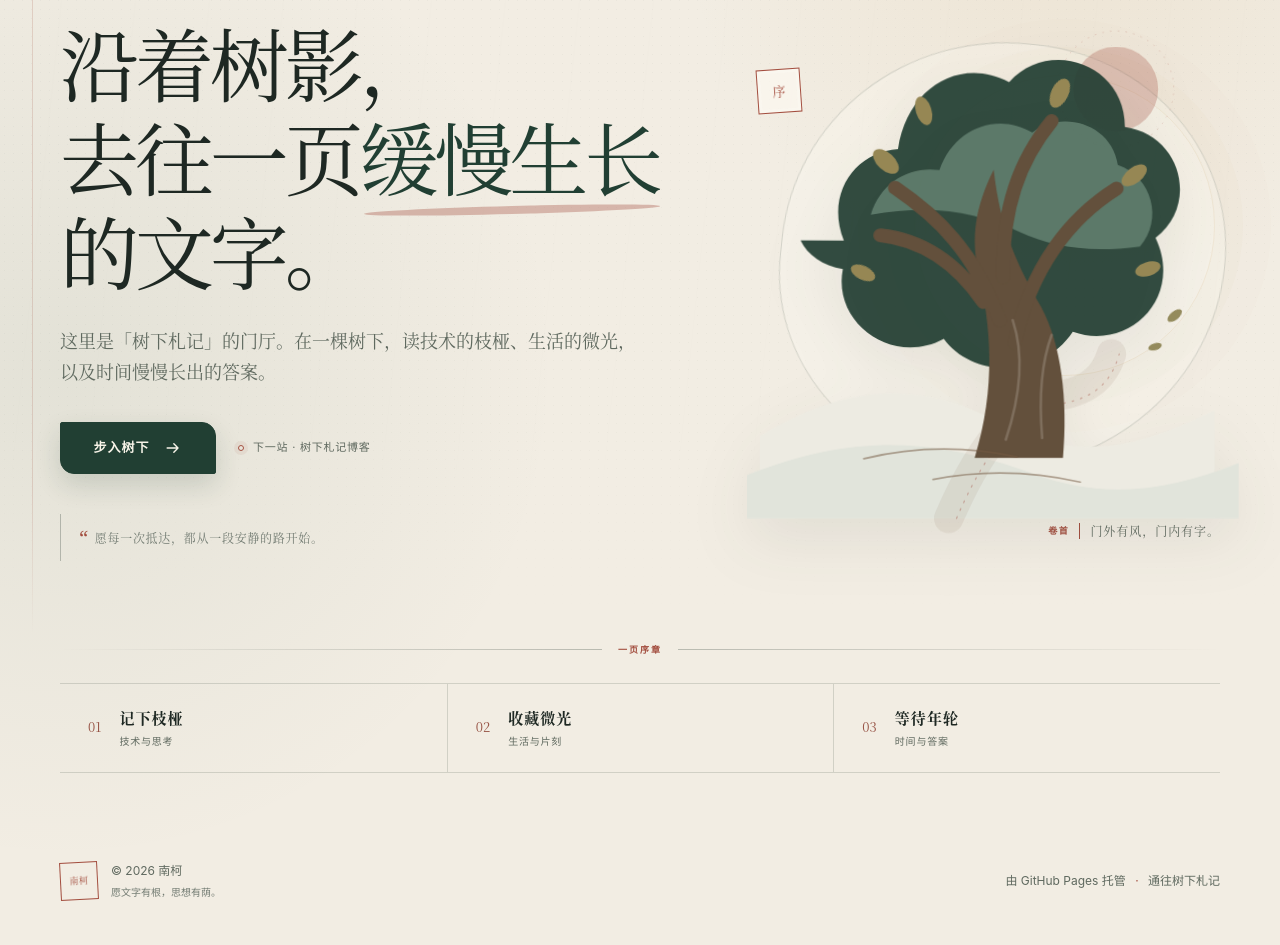
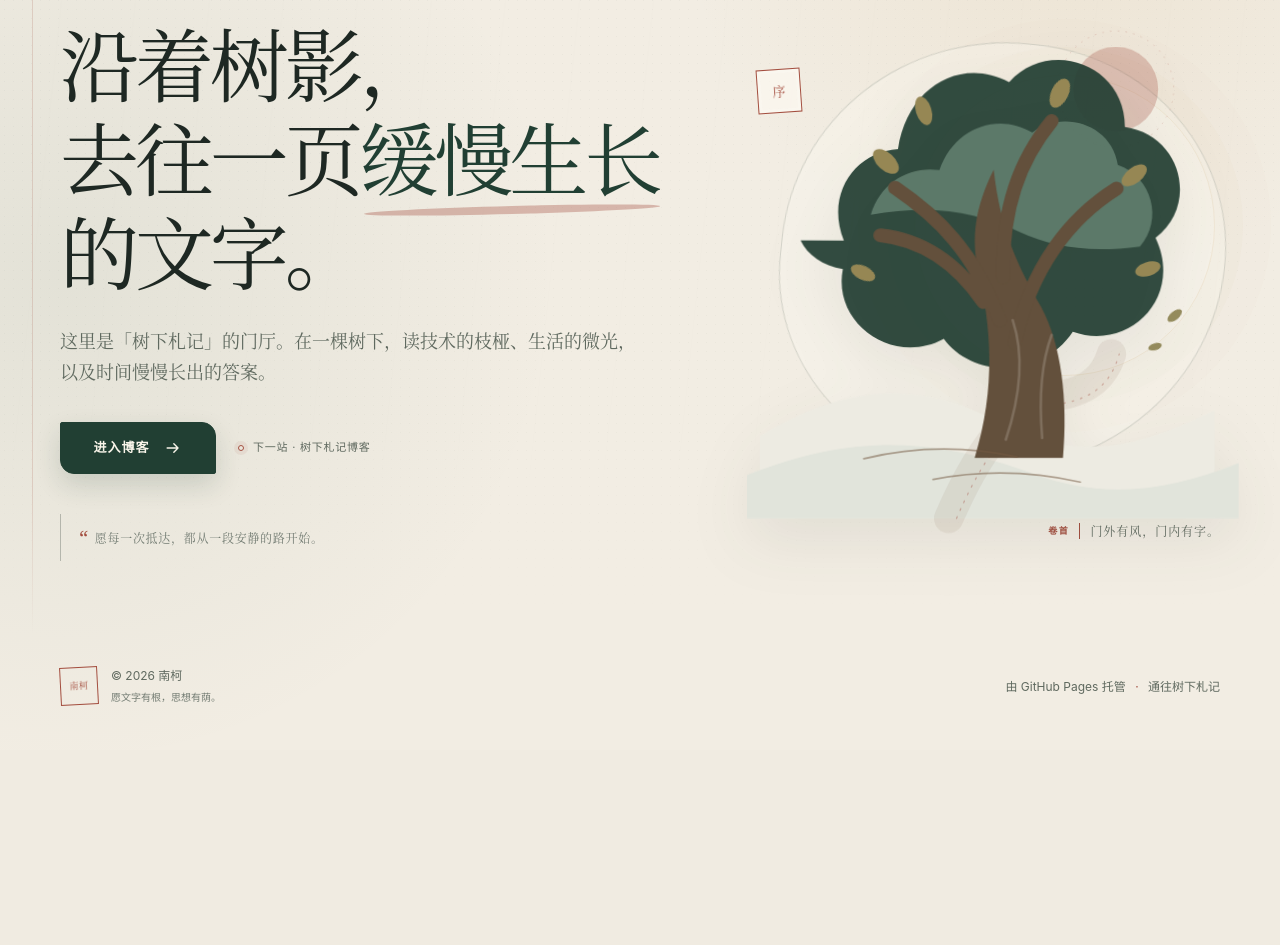
Before and after one commit to lis0105/lis0105.github.io, a PHP site: page / in a window 1280 px wide. Shown: the part 166-1111 px from the top of the page. After the commit the page ends 872 px from the top, so only its background shows below. Run offline with PHP 8.4, Linux system fonts and the light colour scheme.

Commit message:
fix: simplify gateway copy

```diff
--- a/assets/gateway.css
+++ b/assets/gateway.css
@@ -538,64 +538,6 @@ main,
 }
 @keyframes sun-ring { to { transform: rotate(360deg); } }
 
-.threshold {
-  padding: 8px 0 56px;
-}
-
-.threshold-rule {
-  display: grid;
-  grid-template-columns: 1fr auto 1fr;
-  align-items: center;
-  gap: 16px;
-  color: var(--vermilion);
-  font-size: 9px;
-  font-weight: 750;
-  letter-spacing: .22em;
-}
-.threshold-rule::before,
-.threshold-rule::after {
-  height: 1px;
-  content: "";
-  background: linear-gradient(90deg, transparent, var(--line-strong));
-}
-.threshold-rule::after { background: linear-gradient(90deg, var(--line-strong), transparent); }
-
-.threshold-items {
-  display: grid;
-  grid-template-columns: repeat(3, minmax(0, 1fr));
-  margin-top: 25px;
-  border-top: 1px solid var(--line);
-  border-bottom: 1px solid var(--line);
-}
-.threshold-items p {
-  display: flex;
-  align-items: center;
-  gap: 18px;
-  margin: 0;
-  padding: 21px 28px;
-}
-.threshold-items p + p { border-left: 1px solid var(--line); }
-.threshold-items b {
-  color: color-mix(in srgb, var(--vermilion) 82%, var(--muted));
-  font-family: var(--serif);
-  font-size: 13px;
-  font-weight: 500;
-}
-.threshold-items span { display: grid; }
-.threshold-items strong {
-  color: var(--ink);
-  font-family: var(--serif);
-  font-size: 15px;
-  font-weight: 580;
-  letter-spacing: .07em;
-}
-.threshold-items small {
-  margin-top: 2px;
-  color: var(--muted);
-  font-size: 10px;
-  letter-spacing: .08em;
-}
-
 .site-footer {
   display: flex;
   align-items: center;
@@ -702,10 +644,6 @@ main,
   .lead { margin-top: 24px; }
   .quiet-note { margin-top: 30px; }
   .gateway-tree { width: min(92vw, 430px); }
-  .threshold { padding-bottom: 38px; }
-  .threshold-items { grid-template-columns: 1fr; }
-  .threshold-items p { padding: 17px 12px; }
-  .threshold-items p + p { border-top: 1px solid var(--line); border-left: 0; }
   .site-footer { flex-direction: column; align-items: flex-start; padding-top: 22px; }
 }
 
--- a/index.html
+++ b/index.html
@@ -54,7 +54,7 @@
 
         <div class="gateway-actions">
           <a class="enter-button" data-enter href="http://37246c0e81.qicp.vip/" referrerpolicy="no-referrer">
-            <span>步入树下</span>
+            <span>进入博客</span>
             <svg viewBox="0 0 24 24" aria-hidden="true">
               <path d="M5 12h13m-5-5 5 5-5 5"/>
             </svg>
@@ -101,14 +101,6 @@
       </figure>
     </section>
 
-    <section class="threshold" aria-label="关于树下札记">
-      <div class="threshold-rule"><span>一页序章</span></div>
-      <div class="threshold-items">
-        <p><b>01</b><span><strong>记下枝桠</strong><small>技术与思考</small></span></p>
-        <p><b>02</b><span><strong>收藏微光</strong><small>生活与片刻</small></span></p>
-        <p><b>03</b><span><strong>等待年轮</strong><small>时间与答案</small></span></p>
-      </div>
-    </section>
   </main>
 
   <footer class="site-footer">
@@ -130,7 +122,7 @@
   </div>
 
   <noscript>
-    <p class="noscript-note">JavaScript 已关闭，仍可使用“步入树下”按钮正常进入博客。</p>
+    <p class="noscript-note">JavaScript 已关闭，仍可使用“进入博客”按钮正常访问博客。</p>
   </noscript>
   <script src="./assets/gateway.js" defer></script>
 </body>
```
Also changed, not shown: README.md.
